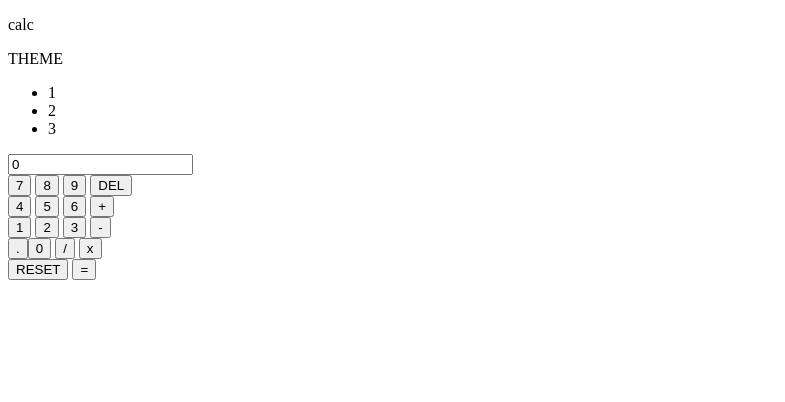
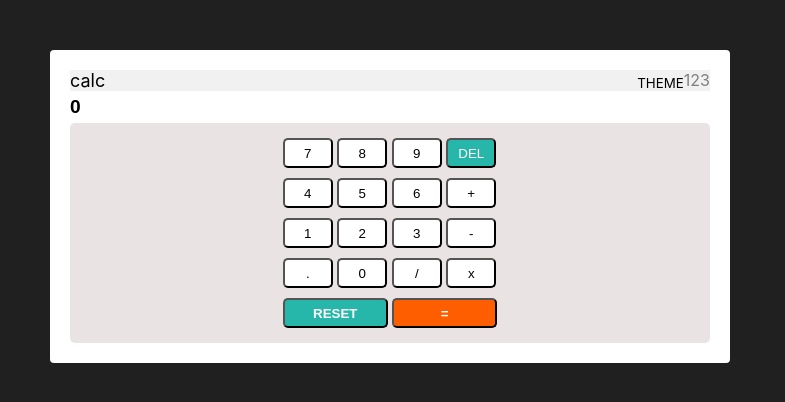
Before and after one commit to Sabine74/calculette, a plain HTML site: page index.html in a window 1280 px wide. Shown: the whole page, without its empty margins (0-785 px from the left). Drawn offline with Linux system fonts and the light colour scheme.

Commit message:
add html and css-sab

```diff
--- a/index.html
+++ b/index.html
@@ -12,7 +12,7 @@
 <body>
 
   <!--Header-->
-
+<div class="container">
   <div class="header">
     <p class="header-logo">calc</p>
     <div class="header-left">
@@ -60,7 +60,7 @@
     <!--END troisième ligne-->
     <!--quatrième ligne-->
     <div class="keyboard-fourth">
-      <button type="button" class="keyboard-btn" value=".">.</btn>
+      <button type="button" class="keyboard-btn" value=".">.</button>
       <button type="button" class="keyboard-btn" value="0">0</button>
       <button type="button" class="keyboard-btn" value="/">/</button>
       <button type="button" class="keyboard-btn" value="*">x</button>
@@ -69,12 +69,11 @@
     <!--dernière ligne-->
     <div class="keyboard-fifth">
       <button type="button" class="keyboard-btn keyboard-btn__blue keyboard-btn__double" value="RESET">RESET</button>
-      <button type="button" class="keyboard-btn keyboard-red keyboard-btn__double" value="=">=</button>
+      <button type="button" class="keyboard-btn keyboard-btn__red keyboard-btn__double" value="=">=</button>
     </div>
     <!--END dernière ligne-->
-  </div>
-  <!--div calculator-->
-
+  </div><!--div calculator-->
+</div>
 
 </body>
 
--- a/style.css
+++ b/style.css
@@ -1,3 +1,91 @@
+body{
+  background: rgb(32, 32, 32);
+  font-family: -apple-system, BlinkMacSystemFont, 'Segoe UI', Roboto, Oxygen, Ubuntu, Cantarell, 'Open Sans', 'Helvetica Neue', sans-serif;
+}
+*{
+  margin:0;
+  padding:0;
+}
+.container{
+ max-width: 50%;
+ background: white;
+ padding:20px;
+ border-radius:4px;
+ margin: 50px;
+}
+.header{
+  background: rgb(241, 241, 241);
+  display:flex;
+  flex-wrap: nowrap;
+  justify-content:space-between;
+}
+.header-logo{
+  display:flex;
+  justify-content: start;
+  font-size:large;
+}
+.header-left{
+  display:flex;
+  justify-content: end;
+}
+#header-left-title{
+  flex-direction: row;
+  align-content: flex-end;
+  font-size: smaller;
+}
+.header-selector{
+  list-style-type: none;
+  display:inline-flex;
+  align-content: flex-end;
+}
+.header-theme{
+  color:grey;
+}
+input.screen{
+  border:0;
+  display: flex;
+  width: 100%;
+  padding-top: 5px;
+  padding-bottom: 5px;
+  font-weight: 700;
+  font-size: larger;
 
+}
+.keyboard{
+  display: grid;
+  border-radius: 5px;
+  background:#e9e2e2ef;
+  grid-gap: 10px 10px;
+  justify-content: space-evenly;
+}
+.keyboard-first{
+  margin-top:15px;
+}
+/*
+.keyboard-second{}
+.keyboard-thir{}
+.keyboard-fourth{}*/
 
-/*# sourceMappingURL=style.css.map */
+.keyboard-fifth{
+  margin-bottom:15px;
+}
+.keyboard-btn{
+  background: white;
+  border-radius:5px;
+  width:50px;
+  height: 30px;
+
+}
+.keyboard-btn__blue{
+  background-color:rgb(38, 182, 170);
+  color:white;
+}
+.keyboard-btn__double{
+  width:105px;
+  height:30px;
+  font-weight: 700;
+}
+.keyboard-btn__red{
+  background-color:rgb(255, 94, 0);
+  color:white;
+}
```
